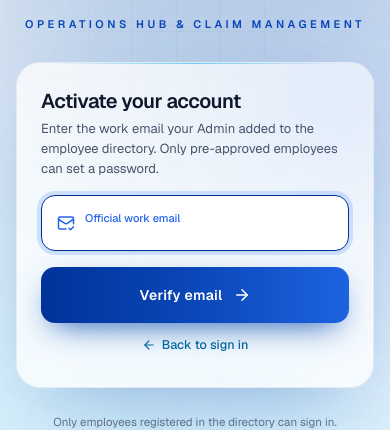
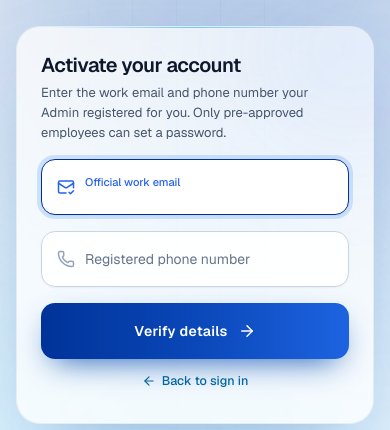
Before and after one commit to Intellijohn-Labs/vijayagiri_employee_panel, a Next.js app: page /login in a window 390 px wide. Both pictures are taken after a click on the button "New employee? Activate your account". Shown: the part 233-663 px from the top of the page. Built offline with nearby package versions, Linux system fonts and the light colour scheme; no server answers; the database is empty.

Commit message:
feat(auth): activation requires matching email and phone from an Admin-created record

```diff
--- a/src/actions/employees.ts
+++ b/src/actions/employees.ts
@@ -12,7 +12,7 @@ import { EMPLOYEE_ROLES, ROOT_ONLY_MESSAGE, ROOT_PROTECTED_MESSAGE, isRootEmail,
 
 export type EmployeeResult = { ok: true; employee: Employee } | { ok: false; error: string };
 export type AuthResult = { ok: true; employee: Employee } | { ok: false; reason: "not-found" | "inactive" | "not-activated" | "wrong-password" | "locked" };
-export type ActivationCheck = { ok: true; employee: Employee } | { ok: false; reason: "not-found" | "inactive" | "already-active" };
+export type ActivationCheck = { ok: true; employee: Employee } | { ok: false; reason: "not-found" | "already-active" | "locked" };
 
 const toEmployee = (r: Row): Employee => ({
   id: r.id,
@@ -85,24 +85,36 @@ export async function signInAction(identifier: string, password: string): Promis
   return { ok: true, employee: toEmployee(row) };
 }
 
-/** Step 1 of activation: only an email an Admin already added may continue. */
-export async function checkInviteAction(email: string): Promise<ActivationCheck> {
+/** Last 10 digits, so "+91 98470 10001", "9847010001" and "098470-10001" all compare equal. */
+const phoneKey = (p: string) => digits(p).slice(-10);
+
+/**
+ * Step 1 of activation. There is no open sign-up: the email AND phone number must both match a record an Admin created,
+ * and the account must be Active and not yet activated. Every other outcome (no such record, wrong phone, inactive account)
+ * answers the same way, so nobody can use this to find out who is in the directory.
+ */
+export async function checkInviteAction(email: string, phone: string): Promise<ActivationCheck> {
   await ensureSeeded(prisma);
+  const key = `activate:${norm(email)}`;
+  if (locked(key)) return { ok: false, reason: "locked" };
   const row = email.trim() ? await prisma.employee.findFirst({ where: { email: { equals: email.trim(), mode: "insensitive" } } }) : null;
-  if (!row) return { ok: false, reason: "not-found" };
-  if (!row.isActive) return { ok: false, reason: "inactive" };
+  if (!row || phoneKey(phone).length !== 10 || phoneKey(row.phone) !== phoneKey(phone) || !row.isActive) {
+    failed(key);
+    return { ok: false, reason: "not-found" };
+  }
   if (row.password) return { ok: false, reason: "already-active" };
   return { ok: true, employee: toEmployee(row) };
 }
 
-/** Step 2: store the chosen password against the invited employee, then sign them in. Re-checks the invite, so it can't overwrite an active account. */
-export async function activateAccountAction(email: string, password: string): Promise<Employee | null> {
+/** Step 2: store the chosen password (scrypt) against the pre-approved employee, then sign them in. Re-checks everything, so it can't overwrite an active account. */
+export async function activateAccountAction(email: string, phone: string, password: string): Promise<Employee | null> {
   if (password.length < 8) return null;
-  const check = await checkInviteAction(email);
+  const check = await checkInviteAction(email, phone);
   if (!check.ok) return null;
   const { count } = await prisma.employee.updateMany({ where: { id: check.employee.id, isActive: true, password: null }, data: { password: await hashPassword(password) } });
   if (!count) return null;
   await startSession({ id: check.employee.id, email: check.employee.email });
+  await logAudit({ action: "ACCOUNT_ACTIVATED", entity: "Employee", entityId: check.employee.id, actor: { email: check.employee.email, name: check.employee.name } });
   return { ...check.employee, activated: true };
 }
 
--- a/src/components/auth/activation.tsx
+++ b/src/components/auth/activation.tsx
@@ -2,7 +2,7 @@
 
 import { useState } from "react";
 import { AnimatePresence, motion } from "framer-motion";
-import { ArrowLeft, BadgeCheck, MailCheck } from "lucide-react";
+import { ArrowLeft, BadgeCheck, MailCheck, Phone } from "lucide-react";
 import { toast } from "@/store/toast-store";
 import { useBranchTools } from "@/store/branch-store";
 import { ACTIVATION_DENIED, activateAccount, checkInvite, type Employee } from "@/store/employee-store";
@@ -17,6 +17,7 @@ import { cn } from "@/lib/utils";
 export function ActivationFlow({ stage, initialEmail, onBack, onActivated }: { stage: AuthStage; initialEmail: string; onBack: () => void; onActivated: (e: Employee) => void }) {
   const { byId } = useBranchTools();
   const [email, setEmail] = useState(initialEmail);
+  const [phone, setPhone] = useState("");
   const [invited, setInvited] = useState<Employee | null>(null);
   const [password, setPassword] = useState("");
   const [confirm, setConfirm] = useState("");
@@ -26,12 +27,15 @@ export function ActivationFlow({ stage, initialEmail, onBack, onActivated }: { s
 
   const verify = async () => {
     if (working) return;
-    if (!email.trim()) return setErrors({ email: "Enter the work email your Admin registered for you" });
+    const e: Record<string, string> = {};
+    if (!email.trim()) e.email = "Enter the work email your Admin registered for you";
+    if (phone.replace(/\D/g, "").length < 10) e.phone = "Enter the 10-digit phone number your Admin registered for you";
+    if (Object.keys(e).length) return setErrors(e);
     setWorking(true);
-    const check = await checkInvite(email).catch(() => null);
+    const check = await checkInvite(email, phone).catch(() => null);
     setWorking(false);
     if (!check) return setErrors({ email: "Couldn't reach the server. Please try again." });
-    if (!check.ok) return setErrors({ email: ACTIVATION_DENIED[check.reason] });
+    if (!check.ok) return setErrors({ form: ACTIVATION_DENIED[check.reason] });
     setErrors({});
     setPassword("");
     setConfirm("");
@@ -48,12 +52,12 @@ export function ActivationFlow({ stage, initialEmail, onBack, onActivated }: { s
     if (Object.keys(e).length) return;
     setWorking(true);
     try {
-      const done = await activateAccount(email, password);
+      const done = await activateAccount(email, phone, password);
       if (!done) {
         // Someone (or another tab) activated or deactivated the account since the email was verified.
         setInvited(null);
-        const again = await checkInvite(email);
-        setErrors({ email: again.ok ? "Something went wrong. Please verify your email again." : ACTIVATION_DENIED[again.reason] });
+        const again = await checkInvite(email, phone);
+        setErrors({ form: again.ok ? "Something went wrong. Please verify your details again." : ACTIVATION_DENIED[again.reason] });
         return;
       }
       toast.success("Account activated", "Your password is saved. Signing you in…");
@@ -83,7 +87,7 @@ export function ActivationFlow({ stage, initialEmail, onBack, onActivated }: { s
           >
             <div>
               <h2 className="text-xl font-semibold tracking-tight text-slate-900 dark:text-white">Activate your account</h2>
-              <p className="mt-1 text-[13px] leading-5 text-slate-600 dark:text-slate-400">Enter the work email your Admin added to the employee directory. Only pre-approved employees can set a password.</p>
+              <p className="mt-1 text-[13px] leading-5 text-slate-600 dark:text-slate-400">Enter the work email and phone number your Admin registered for you. Only pre-approved employees can set a password.</p>
             </div>
             <AuthField
               label="Official work email"
@@ -99,7 +103,25 @@ export function ActivationFlow({ stage, initialEmail, onBack, onActivated }: { s
               }}
               error={errors.email}
             />
-            <SubmitButton label="Verify email" busyLabel="Checking…" loading={working} stage={stage} />
+            <AuthField
+              label="Registered phone number"
+              icon={<Phone className="h-[18px] w-[18px]" />}
+              type="tel"
+              inputMode="tel"
+              autoComplete="tel"
+              value={phone}
+              onChange={(v) => {
+                setPhone(v);
+                setErrors({});
+              }}
+              error={errors.phone}
+            />
+            {errors.form && (
+              <p role="alert" className="rounded-lg border border-red-500/30 bg-red-500/10 px-3 py-2.5 text-[12.5px] font-medium text-red-700 dark:text-red-300">
+                {errors.form}
+              </p>
+            )}
+            <SubmitButton label="Verify details" busyLabel="Checking…" loading={working} stage={stage} />
           </motion.form>
         ) : (
           <motion.form
--- a/src/store/employee-store.ts
+++ b/src/store/employee-store.ts
@@ -118,10 +118,10 @@ export type { AuthResult, ActivationCheck };
 export const authenticate = (identifier: string, password: string): Promise<AuthResult> => signInAction(identifier, password);
 
 /** Step 1 of account activation: only an email an Admin already added to the directory may continue. */
-export const checkInvite = (email: string): Promise<ActivationCheck> => checkInviteAction(email);
+export const checkInvite = (email: string, phone: string): Promise<ActivationCheck> => checkInviteAction(email, phone);
 
 /** Step 2: store the chosen password against the invited employee and sign them in; null if the invite is no longer valid. */
-export const activateAccount = (email: string, password: string): Promise<Employee | null> => activateAccountAction(email, password);
+export const activateAccount = (email: string, phone: string, password: string): Promise<Employee | null> => activateAccountAction(email, phone, password);
 
 export const ACCESS_DENIED = {
   "not-found": "Access Denied: This email is not registered in the Vijayagiri Employee Directory. Contact Admin.",
@@ -133,8 +133,8 @@ export const ACCESS_DENIED = {
 
 /** Shown on the activation screen — worded for someone who may have mistyped the address. */
 export const ACTIVATION_DENIED = {
-  "not-found": "Access Denied: This email is not registered in the employee directory. Please contact your Admin to get invited.",
-  inactive: "Access Denied: This employee account is inactive. Please contact your Admin.",
+  "not-found": "Details not found in Vijayagiri Employee Directory. Contact Admin.",
+  locked: "Too many failed attempts. Please wait 15 minutes and try again.",
   "already-active": "Account already active. Please sign in with your password, or use 'Forgot password' to reset.",
 } as const;
 
```
